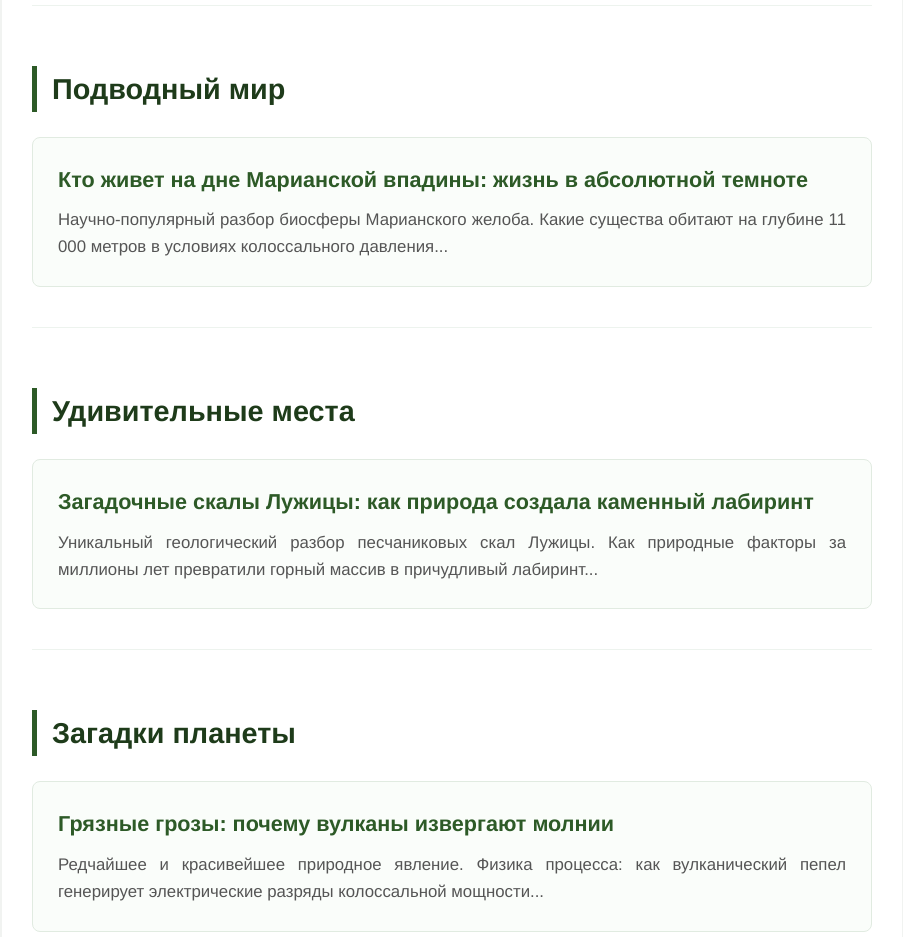
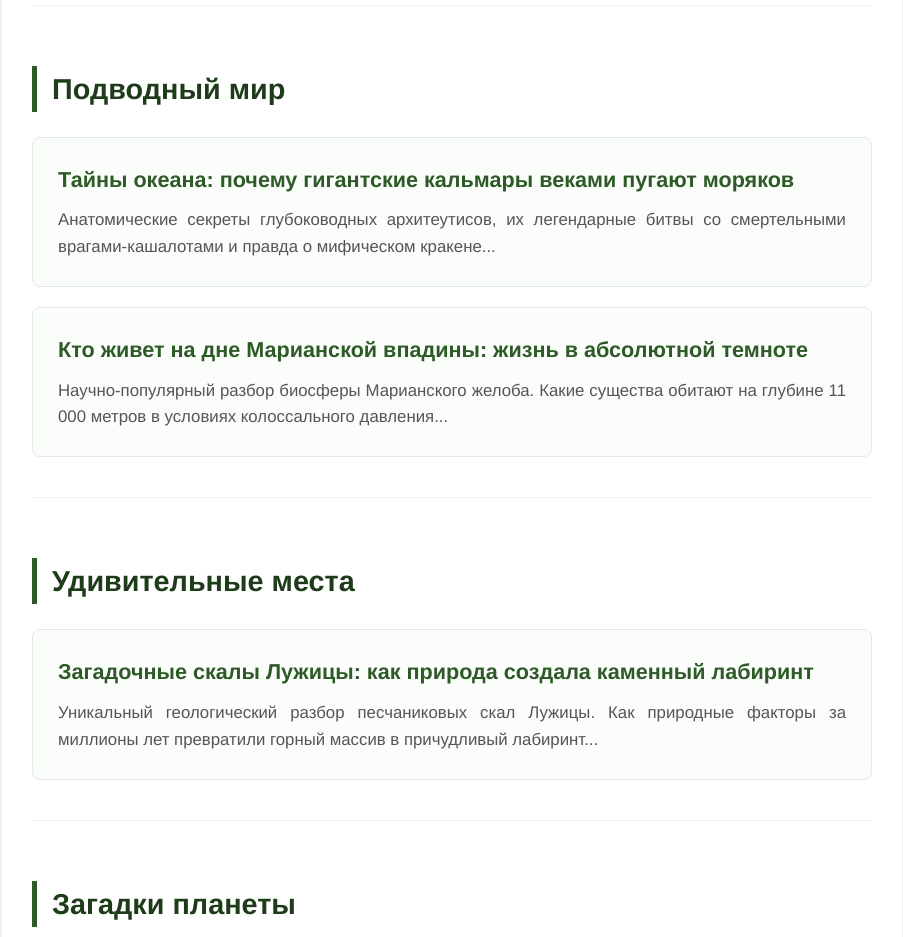
Before and after one commit to algierybadboy-droid/vmireprirody, a plain HTML site: page index.html in a window 1280 px wide. Shown: the part 840-1777 px from the top of the page, without its empty margins (188-1091 px from the left). Drawn offline with Linux system fonts and the light colour scheme.

Commit message:
Update index.html

```diff
--- a/index.html
+++ b/index.html
@@ -88,6 +88,11 @@
         <!-- РУБРИКА: ПОДВОДНЫЙ МИР -->
         <section id="ocean">
             <h2 class="section-title">Подводный мир</h2>
+                        <div class="article-card">
+                <h3><a href="gigantskie-kalmary.html">Тайны океана: почему гигантские кальмары веками пугают моряков</a></h3>
+                <p>Анатомические секреты глубоководных архитеутисов, их легендарные битвы со смертельными врагами-кашалотами и правда о мифическом кракене...</p>
+            </div>
+
 
             <div class="article-card">
                 <h3><a href="tajny-marianskoj-vpadiny.html">Кто живет на дне Марианской впадины: жизнь в абсолютной темноте</a></h3>
```
